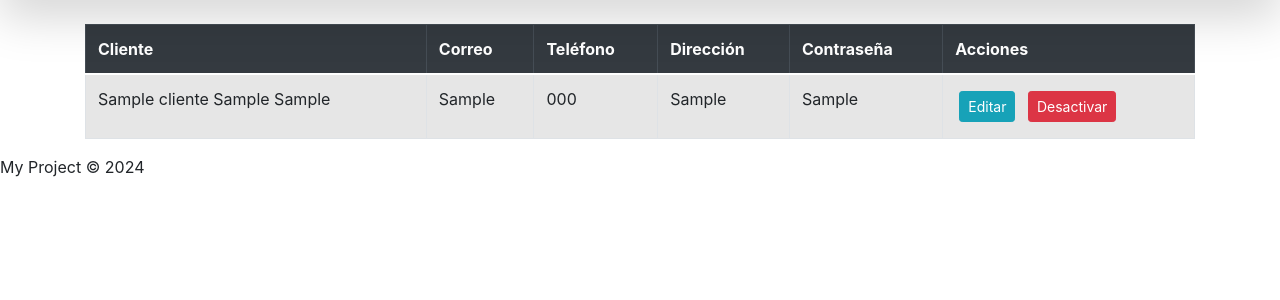
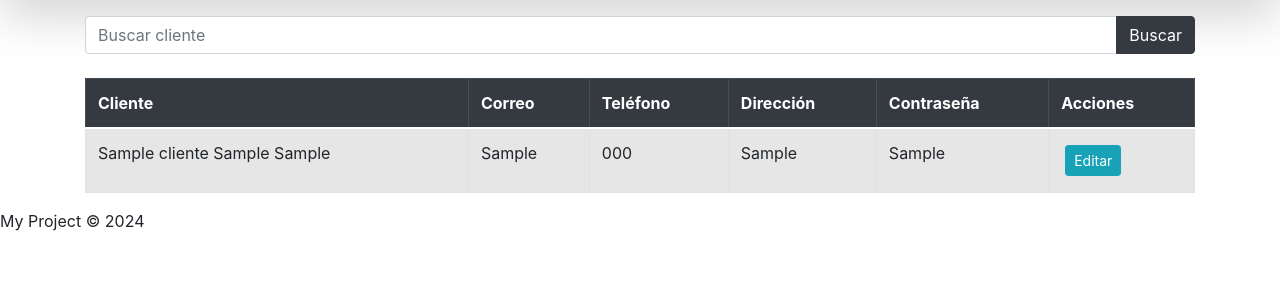
Before and after one commit to GitGiuGin/ReservasVentasTrenes, a Django app: page /clientes/list/ in a window 1280 px wide. Shown: the part 56-356 px from the top of the page. Run offline with Django 3.2, Linux system fonts and the light colour scheme; tables that the repository leaves empty hold one stand-in row (values such as "Sample post"); some libraries are stand-ins or nearby versions.

Commit message:
Input de busqueda de clientes añadido

```diff
--- a/apps/clientes/templates/clientes/cliente_list.html
+++ b/apps/clientes/templates/clientes/cliente_list.html
@@ -1,6 +1,15 @@
 {% extends 'base.html' %}
 
 {% block content %}
+
+<div class="mt-3">
+    <form method="GET" action="{% url 'clientes_lista' %}" class="mb-4">
+        <div class="input-group">
+            <input type="text" name="searchCliente" class="form-control" placeholder="Buscar cliente" value="{{ request.GET.searchCliente }}">
+            <button class="btn btn-dark" type="submit">Buscar</button>
+        </div>
+    </form>
+</div>
 
 <table class="table table-striped table-hover table-bordered mt-4">
     <thead class="thead-dark">
@@ -25,9 +34,6 @@
                 <a href="edicionCliente/{{c.id}}" class="btn btn-sm btn-info m-1">
                     <i class="fas fa-edit"></i> Editar
                 </a>
-                <a href="eliminarCliente/{{c.id}}" class="btn btn-sm btn-danger m-1">
-                    <i class="fas fa-trash-alt"></i> Desactivar
-                </a>
             </td>
         </tr>
         {% endfor %}
--- a/apps/clientes/views.py
+++ b/apps/clientes/views.py
@@ -63,16 +63,25 @@ def eliminarCliente (request, id):
 class ClienteListView (ListView):
     model = Cliente
     template_name = 'clientes/cliente_list.html'
+    context_object_name = 'object_list'
+
+    def get_queryset(self):
+        queryset = super().get_queryset()
+        search_cliente = self.request.GET.get('searchCliente', '')
+
+        if search_cliente:
+            # Filtramos por nombre, apellido paterno y apellido materno
+            queryset = queryset.filter(
+                nombres__icontains=search_cliente
+            ) | queryset.filter(
+                apellido_paterno__icontains=search_cliente
+            ) | queryset.filter(
+                apellido_materno__icontains=search_cliente
+            )
+
+        return queryset
 
     def get_context_data(self, **kwargs):
         context = super().get_context_data(**kwargs)
         context['titulo'] = 'Gesion de Clientes'
         return context
-
-#def clientesList(request):
-#    listarClientes = Cliente.objects.all()
-#
-#    data = {
-#        'titulo': 'Gestion clientes',
-#        'clientes': listarClientes
-#    }
--- a/apps/rutas/templates/rutas/ruta_list.html
+++ b/apps/rutas/templates/rutas/ruta_list.html
@@ -1,7 +1,6 @@
 {% extends 'base.html' %}
 
 {% block content %}
-
 
 <h3 class="text-center mb-4">Rutas Registradas</h3>
 <div class="table-responsive">
--- a/apps/trenes/templates/trenes/tren_editar.html
+++ b/apps/trenes/templates/trenes/tren_editar.html
@@ -7,7 +7,7 @@
 
     <div class="form-group">
         <label for="txtNombre">Nombre: </label>
-        <input type="text" class="form-control" value="{{tren.nombre}}" id="txtNombre" name="txtNombre" placeholder="Nombre" required>
+        <input type="text" class="form-control" value="{{tren.nombre}}" id="txtNombre" name="txtNombre" placeholder="Nombre" readonly>
     </div>
 
     <div class="form-group">
--- a/apps/trenes/templates/trenes/tren_list.html
+++ b/apps/trenes/templates/trenes/tren_list.html
@@ -16,10 +16,7 @@
             <td> {{tren.estado_display}} </td>
             <td>
                 <a href="edicionTren/{{tren.id}}" class="btn btn-sm btn-info m-1">
-                    <i class="fas fa-edit"></i> Editar
-                </a>
-                <a href="eliminarTren/{{tren.id}}" class="btn btn-sm btn-danger m-1">
-                    <i class="fas fa-trash-alt"></i> Desactivar
+                    <i class="fas fa-edit"></i> Desactivar
                 </a>
             </td>
         </tr>
--- a/templates/navbar.html
+++ b/templates/navbar.html
@@ -24,7 +24,7 @@
                     </a>
                     <ul class="dropdown-menu" aria-labelledby="navbarDropdown">
                         <li><a class="dropdown-item" href={% url 'trenes_nuevo' %}>Nuevo tren</a></li>
-                        <li><a class="dropdown-item" href={% url 'trenes_lista' %}>Desactivar tren</a></li>
+                        <li><a class="dropdown-item" href={% url 'trenes_lista' %}>Consultar trenes</a></li>
                     </ul>
                 </li>
                 <li class="nav-item dropdown">
```
